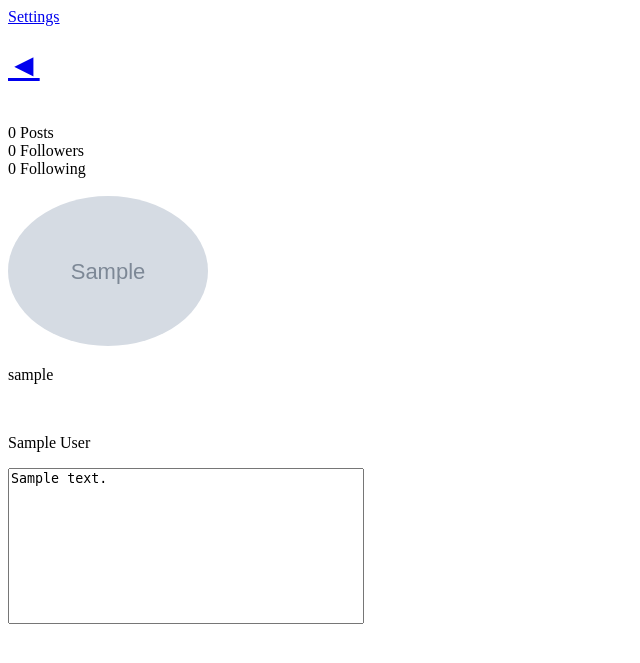
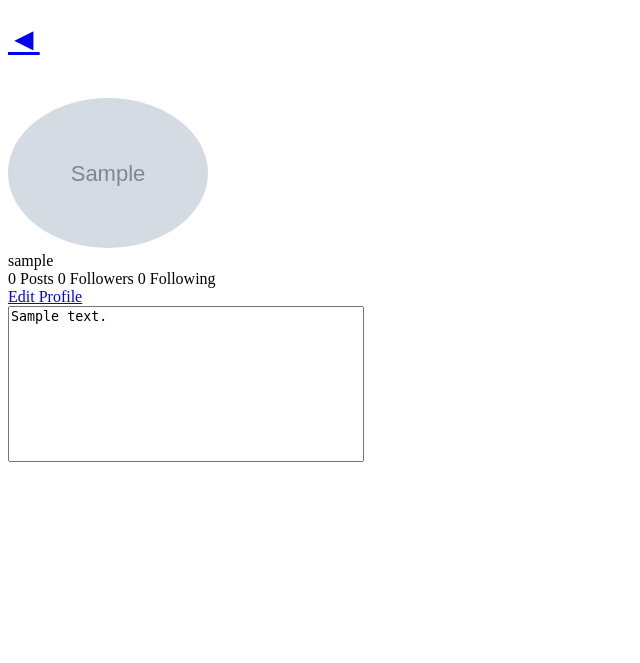
Before and after one commit to prithvipat/nexo, a Django app: a page that uses templates/profile.html in a window 1280 px wide. Shown: the top 663 px of the page, without its empty margins (0-640 px from the left). Run offline with Django 5.2, Linux system fonts and the light colour scheme; a user stored in the database is signed in; tables that the repository leaves empty hold one stand-in row (values such as "Sample post"); grey boxes marked "Sample" are stand-in pictures.

Commit message:
Update profile.html

```diff
--- a/templates/profile.html
+++ b/templates/profile.html
@@ -9,48 +9,54 @@
 </head>
 <body>
 
-    <form action="/follow/" method='POST'>
-        {% csrf_token %}
-        <input type="hidden" value="{{user.username}}" name='follower'/>
-        <input type="hidden" value="{{user_object.username}}" name="user">
-
-        {% if user_object.username == user.username %}
-        <a href='/settings'data-ripple=''>Settings</a>
-        {% else %}
-        <a data-ripple=''><button type='submit'>{{button_text}}</button></a>
-        {% endif %}
-
-    </form>
-
-
-
     <div class="back">
         <h1 class="back-button"><a href="/"> ◄ </a></h1>
     </div>
     <br>
 
-    <form>
-        <span>{{user_post_length}} Posts</span>
+    <div class='info'>
+        <img class='pfp 'src="{{user_profile.profile_pic.url}}" alt="">
+        <div class='info-plus'>
+            <div>
+                <span class='username'> {{ user_profile.user }} </span>
                 <br>
-        <span>{{follower_count}} Followers</span>
+                <span>{{ user_post_length }} Posts</span>
+                <span>{{ follower_count }} Followers</span>
+                <span>{{ following_count }} Following </span>
+                <form class='follow-settings' action="/follow/" method='POST'>
+                    {% csrf_token %}
+                    <input type="hidden" value="{{user.username}}" name='follower'/>
+                    <input type="hidden" value="{{user_object.username}}" name="user">
+                    {% if user_object.username == user.username %}
+                    <a class='settings' href="/settings">Edit Profile</a>
+                    {% else %}
+                    <a data-ripple=''><button type='submit'>{{button_text}}</button></a>
+                    {% endif %}
                     <br>
-        <span>{{following_count}} Following </span>
                 </form>
 
-    <br>
-    <img class='pfp 'src="{{user_profile.profile_pic.url}}" alt="">
-    <p class='username'> {{ user_profile.user }} </p>
-    <br>
-    <p>{{user_profile.fname}} {{user_profile.lname}}</p>
+            </div>
+        </div>
+    </div>
+
     <textarea class="bio" name="bio" id="bio">{{ user_profile.bio }}</textarea>
-    <br>
 
+
+    <div class='posts'>
         <ul>
             {% for post in user_posts %}
             <li><img src="{{post.image.url}}" alt=""></li>
             {% endfor %}
         </ul>
+    </div>
 
 
 </body>
 </html>
+
+<!--
+<p>{{ post.caption }}</p>
+</div>
+<p><a href='/like-post?post_id={{post.id_post}}'class='like-button'> ♥️</a> {{post.likes}}</p>
+
+-->
```
Lines whose indentation alone changed are shown as unchanged.
